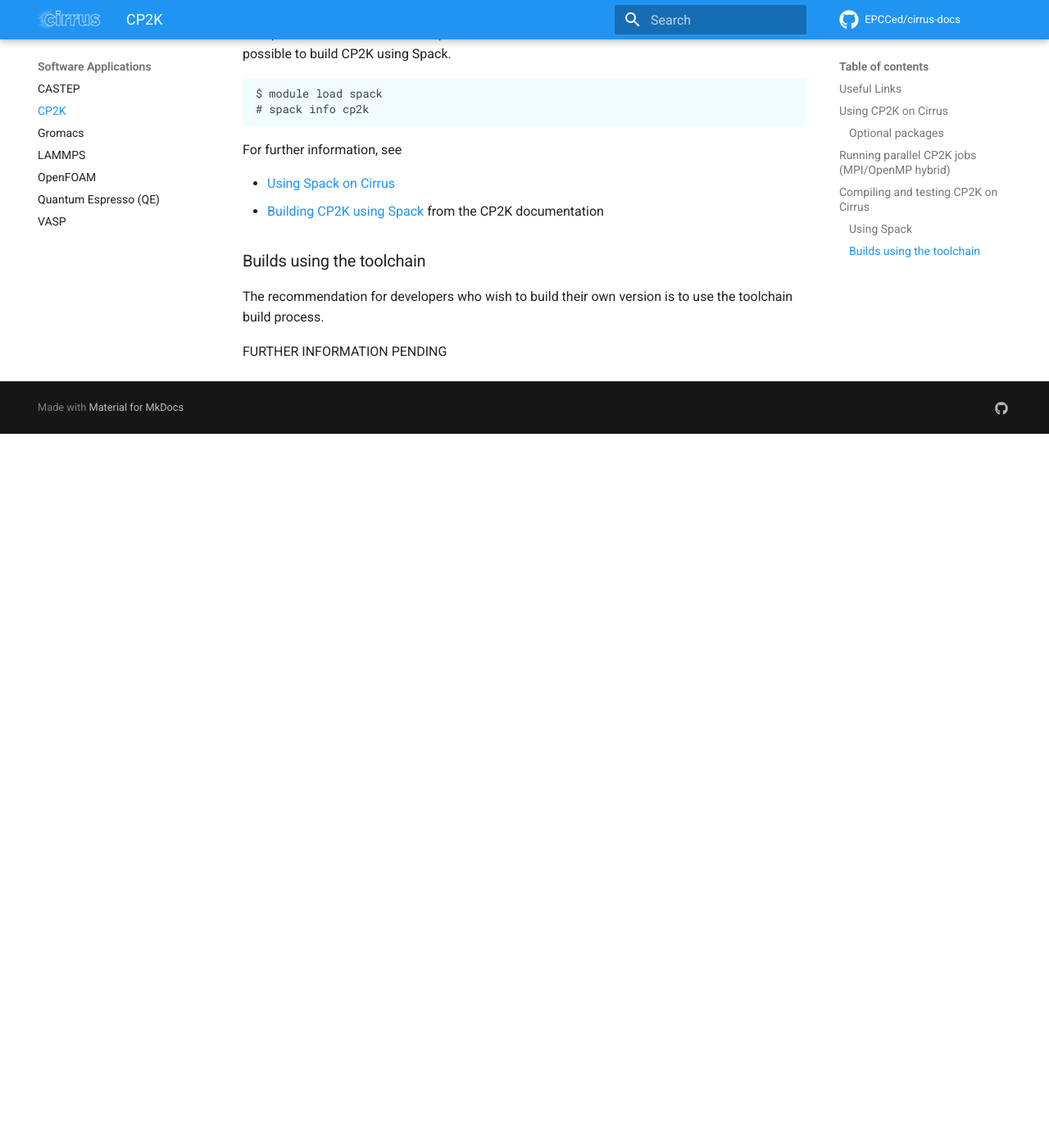
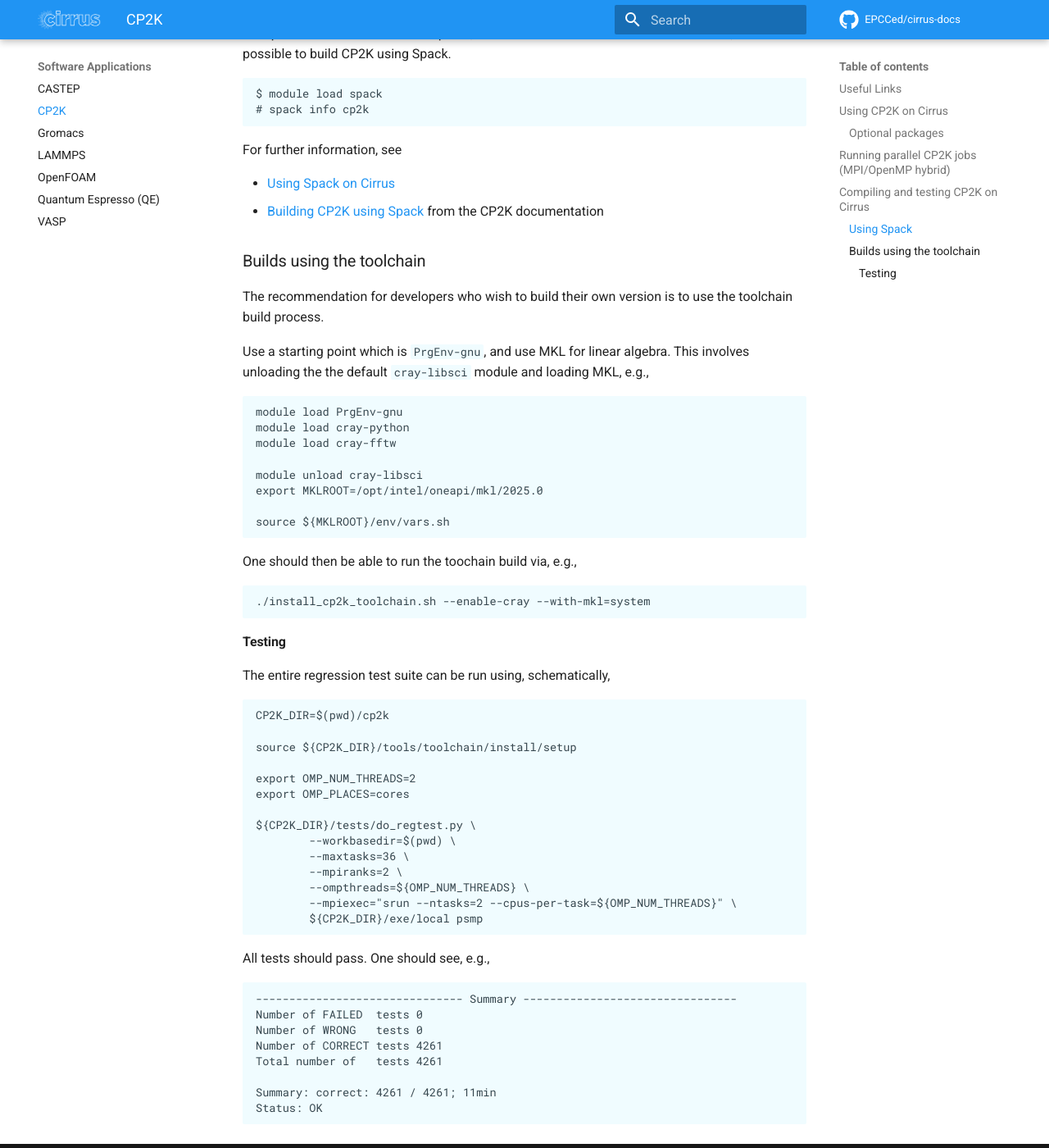
Before and after one commit to EPCCed/cirrus-docs, an MkDocs documentation site: the page built from docs/software-packages/cp2k.md, in a window 1280 px wide and 1400 px high, scrolled down 1746 px. Shown: the whole window at 82% size. Built offline with MkDocs 1.6.1 and Material for MkDocs 9.7.7, drawn with Linux system fonts in a browser that asks for light colours; comment, search, counter and statistics services are not loaded; before the commit the page ends 2275 px from its top, so only the background shows below that; some of the changed text lies outside the part shown.

Commit message:
Complete developer notes

````diff
--- a/docs/software-packages/cp2k.md
+++ b/docs/software-packages/cp2k.md
@@ -120,7 +120,7 @@ with two threads might be:
     This job will use a total of 36 cores.
 
 
-See [Running Jobs on Cirrus](/user-guide/batch) for further general
+See [Running Jobs on Cirrus](../user-guide/batch.md) for further general
 information on SLURM submissions.
 
 
@@ -138,8 +138,8 @@ $ module load spack
 
 For further information, see
 
-- [Using Spack on Cirrus](/software-tools/spack)
-- [Building CP2K using Spack](]https://manual.cp2k.org/trunk/getting-started/build-with-spack.html) from the CP2K documentation
+- [Using Spack on Cirrus](../software-tools/spack.md)
+- [Building CP2K using Spack](https://manual.cp2k.org/trunk/getting-started/build-with-spack.html) from the CP2K documentation
 
 
 ### Builds using the toolchain
@@ -147,4 +147,51 @@ For further information, see
 The recommendation for developers who wish to build their own version is
 to use the toolchain build process.
 
-FURTHER INFORMATION PENDING
+Use a starting point which is `PrgEnv-gnu`, and use
+MKL for linear algebra. This involves unloading the the default `cray-libsci`
+module and loading MKL, e.g.,
+```
+module load PrgEnv-gnu
+module load cray-python
+module load cray-fftw
+
+module unload cray-libsci
+export MKLROOT=/opt/intel/oneapi/mkl/2025.0
+
+source ${MKLROOT}/env/vars.sh
+```
+One should then be able to run the toochain build via, e.g.,
+```
+./install_cp2k_toolchain.sh --enable-cray --with-mkl=system
+```
+
+#### Testing
+
+The entire regression test suite can be run using, schematically,
+```
+CP2K_DIR=$(pwd)/cp2k
+
+source ${CP2K_DIR}/tools/toolchain/install/setup
+
+export OMP_NUM_THREADS=2
+export OMP_PLACES=cores
+
+${CP2K_DIR}/tests/do_regtest.py \
+        --workbasedir=$(pwd) \
+        --maxtasks=36 \
+        --mpiranks=2 \
+        --ompthreads=${OMP_NUM_THREADS} \
+        --mpiexec="srun --ntasks=2 --cpus-per-task=${OMP_NUM_THREADS}" \
+        ${CP2K_DIR}/exe/local psmp
+```
+All tests should pass. One should see, e.g.,
+```
+------------------------------- Summary --------------------------------
+Number of FAILED  tests 0
+Number of WRONG   tests 0
+Number of CORRECT tests 4261
+Total number of   tests 4261
+
+Summary: correct: 4261 / 4261; 11min
+Status: OK
+```
````
Also changed, not shown: other parts of docs/software-packages/cp2k.md (+1 -1 lines).
